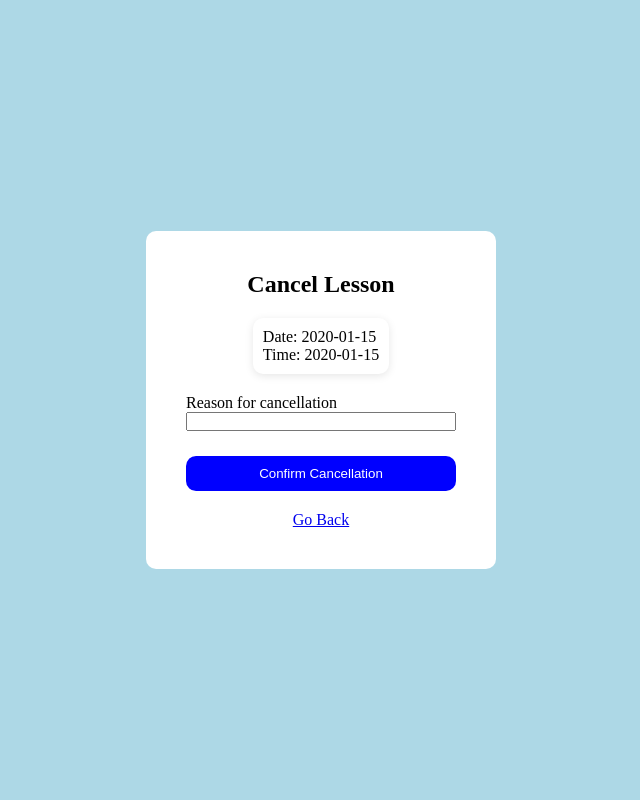
After one commit to darisvelovic11/driving-school, a Flask app: page /cancel/1 in a window 1280 px wide. The commit adds this page. Shown: the whole page, without its empty margins (319-959 px from the left). Run offline with Flask 3, Linux system fonts and the light colour scheme; the visitor is signed in with stand-in values (Sample User, id 1); tables that the repository leaves empty hold one stand-in row (values such as "Sample post").

Commit message:
Added a cancel button

```diff
--- a/app.py
+++ b/app.py
@@ -1,5 +1,5 @@
 from flask import Flask, render_template, request, redirect, url_for, session
-from models import db, Student, Instructor, Lesson, Grade, Availability
+from models import db, Student, Instructor, Lesson, Grade, Availability, Cancellation
 
 app = Flask(__name__)
 
@@ -262,5 +262,46 @@ def db_check():
     instructors = Instructor.query.count()
     return f'Students: {students} | Instructors: {instructors}'
 
+from datetime import datetime
+
+@app.route('/cancel/<int:lesson_id>', methods=['GET', 'POST'])
+def cancel_lesson(lesson_id):
+    if 'user' not in session:
+        return redirect(url_for('login'))
+
+    lesson = Lesson.query.get(lesson_id)
+
+    if request.method == 'POST':
+        reason = request.form.get('reason', '')
+
+        # Cancel the lesson
+        lesson.status = 'cancelled'
+
+        # Free up the availability slot
+        slot = Availability.query.filter_by(
+            date=lesson.date,
+            time=lesson.time,
+            instructor_id=lesson.instructor_id
+        ).first()
+        if slot:
+            slot.is_booked = False
+
+        # Save cancellation reason
+        cancellation = Cancellation(
+            lesson_id=lesson.id,
+            student_id=session['user_id'],
+            reason=reason if reason else 'No reason provided',
+            cancelled_at=datetime.now().strftime('%Y-%m-%d %H:%M')
+        )
+        db.session.add(cancellation)
+        db.session.commit()
+
+        return redirect(url_for('dashboard'))
+
+    # Check if cancelling within 24 hours
+    # For now we always show the reason form
+    return render_template('cancel.html', lesson=lesson)
+
+
 if __name__ == '__main__':
     app.run(debug=True)
--- a/static/style.css
+++ b/static/style.css
@@ -138,3 +138,7 @@ button{
     box-shadow: 0 2px 8px rgba(0, 0, 0, 0.1);
     border-left: 4px solid red;
 }
+
+.btn-danger {
+    background-color: red;
+}
--- /dev/null
+++ b/templates/cancel.html
@@ -0,0 +1,27 @@
+<!DOCTYPE html>
+<html>
+    <head>
+        <title>Cancel Lesson</title>
+        <link rel="stylesheet" href="{{ url_for('static', filename='style.css') }}">
+    </head>
+    <body class="auth-page">
+
+        <div class="container">
+            <h2>Cancel Lesson</h2>
+
+            <div class="card">
+                <p>Date: {{ lesson.date }}</p>
+                <p>Time: {{ lesson.time }}</p>
+            </div>
+
+            <form action="/cancel/{{ lesson.id }}" method="POST">
+                <label for="reason">Reason for cancellation</label>
+                <input type="text" id="reason" name="reason" required>
+                <button type="submit">Confirm Cancellation</button>
+            </form>
+
+            <a href="/dashboard">Go Back</a>
+        </div>
+
+    </body>
+</html>
```
Also changed, not shown: models.py (+7 -0 lines), templates/dashboard.html (+12 -10 lines).
